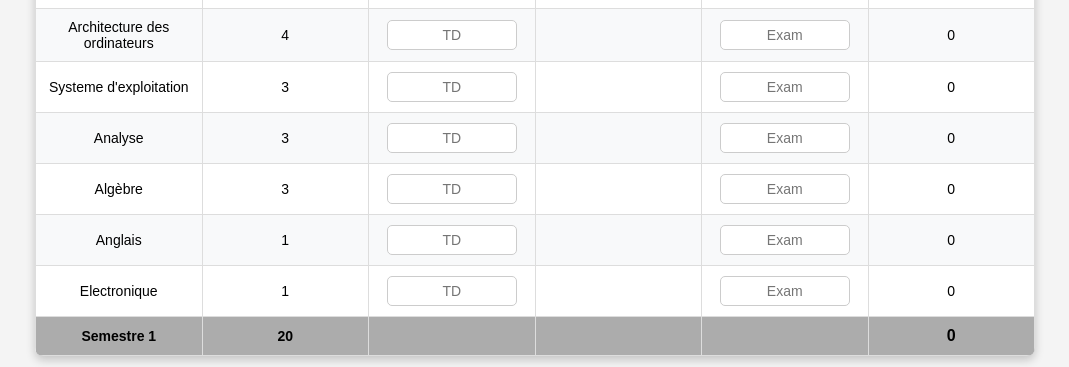
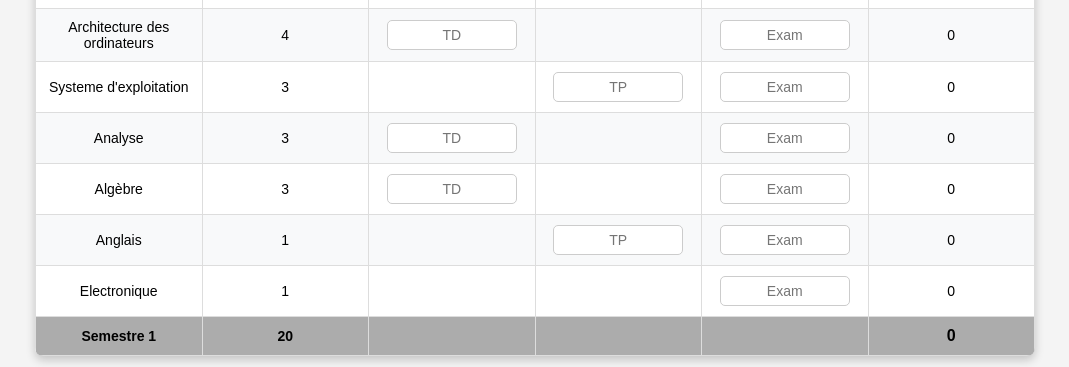
Before and after one commit to SeiFoouuXD/informatiqueING, a plain HTML site: page index.html in a window 1280 px wide. Shown: the part 263-630 px from the top of the page, without its empty margins (105-1174 px from the left). Drawn offline with Linux system fonts and the light colour scheme.

Commit message:
Update index.html

```diff
--- a/index.html
+++ b/index.html
@@ -3,7 +3,7 @@
 <head>
     <meta charset="UTF-8">
     <meta name="viewport" content="width=device-width, initial-scale=1.0">
-    <title>Seifou|Zerdaoui</title>
+    <title>Seifou | Zerdaoui</title>
     <link rel="stylesheet" href="styles.css">
 </head>
 <body>
@@ -40,8 +40,8 @@
             <tr>
                 <td>Systeme d'exploitation</td>
                 <td>3</td>
-                <td><input type="number" class="note-input" placeholder="TD"></td>
                 <td></td>
+                <td><input type="number" class="note-input" placeholder="TP"></td>
                 <td><input type="number" class="note-input" placeholder="Exam"></td>
                 <td>0</td>
             </tr>
@@ -64,15 +64,15 @@
             <tr>
                 <td>Anglais</td>
                 <td>1</td>
-                <td><input type="number" class="note-input" placeholder="TD"></td>
                 <td></td>
+                <td><input type="number" class="note-input" placeholder="TP"></td>
                 <td><input type="number" class="note-input" placeholder="Exam"></td>
                 <td>0</td>
             </tr>
             <tr>
                 <td>Electronique</td>
                 <td>1</td>
-                <td><input type="number" class="note-input" placeholder="TD"></td>
+                <td></td>
                 <td></td>
                 <td><input type="number" class="note-input" placeholder="Exam"></td>
                 <td>0</td>
```
